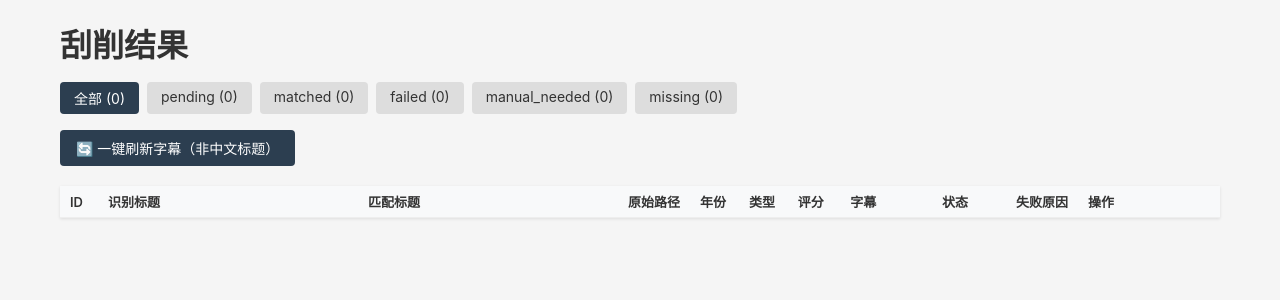
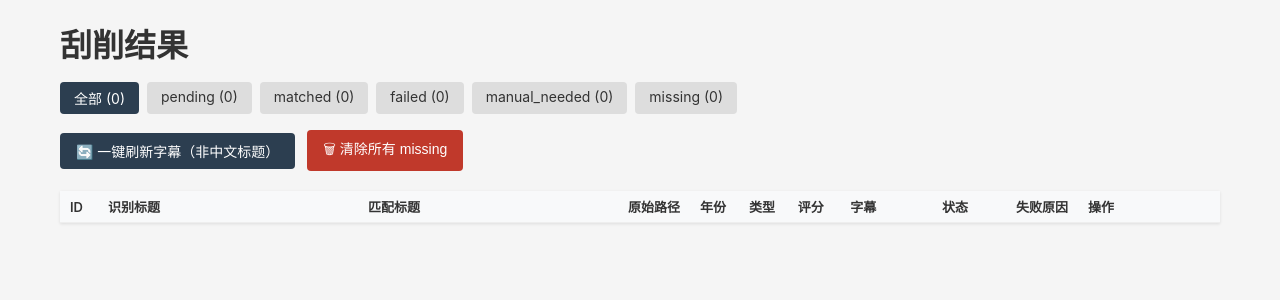
Before and after one commit to yuyuan1019/tmm-lite, a FastAPI app: page /items in a window 1280 px wide. Shown: the part 48-348 px from the top of the page. Run offline with FastAPI, Linux system fonts and the light colour scheme; lists and menus that the app fills with data are empty.

Commit message:
feat(web): add 'clear all missing' button on items page

```diff
--- a/app/main.py
+++ b/app/main.py
@@ -894,6 +894,30 @@ def create_app(
                     logger.warning("Failed to close old subtitle downloader")
 
         return _redirect("/settings", ok="设置已保存")
+
+    # ------------------------------------------------------------------
+    # POST /items/clear-missing
+    # ------------------------------------------------------------------
+
+    @app.post("/items/clear-missing")
+    async def items_clear_missing(request: Request) -> Any:
+        """Delete all items in 'missing' status."""
+        runner: ScanRunner = request.app.state.runner
+        if runner.is_running:
+            return _redirect("/items", err="任务正在运行中，暂不能清理")
+
+        sess = request.app.state.session_factory()
+        try:
+            result = sess.execute(
+                select(MediaItem).where(MediaItem.status == "missing")
+            ).scalars().all()
+            count = len(result)
+            for item in result:
+                sess.delete(item)
+            sess.commit()
+            return _redirect("/items", ok=f"已清除 {count} 条 missing 记录")
+        finally:
+            sess.close()
 
     # ------------------------------------------------------------------
     # GET /preview — poster grid browse page
--- a/app/templates/items.html
+++ b/app/templates/items.html
@@ -13,6 +13,11 @@
   <form method="post" action="/items/refresh-subtitles" style="margin:0"
         onsubmit="return confirm('将为所有非中文标题的已匹配条目下载字幕。确定？');">
     <button type="submit" {% if is_running %}disabled{% endif %}>🔄 一键刷新字幕（非中文标题）</button>
+  </form>
+  <form method="post" action="/items/clear-missing" style="margin:0"
+        onsubmit="return confirm('将删除所有 missing 状态的条目（磁盘文件不动）。确定？');">
+    <button type="submit" {% if is_running %}disabled{% endif %}
+            style="background:#c0392b;">🗑 清除所有 missing</button>
   </form>
 </div>
 
```
